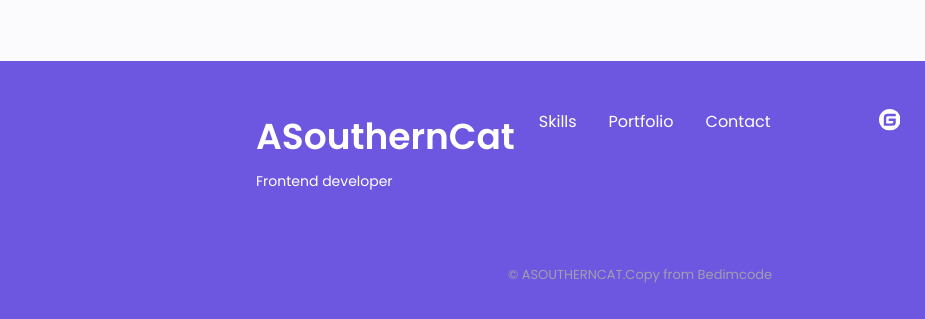
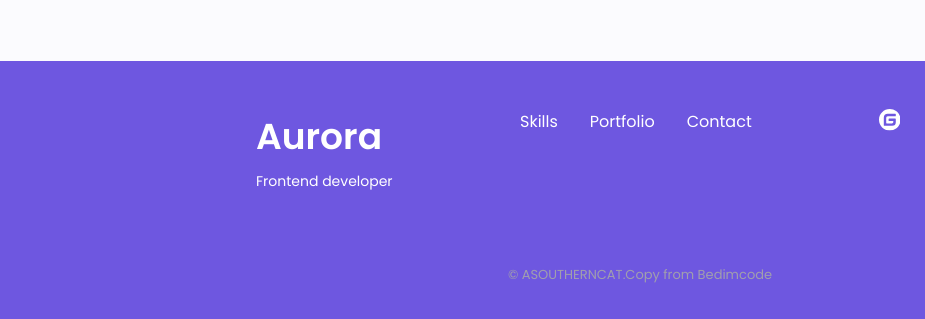
Before and after one commit to TG-Aurora/TG-Aurora.github.io, a plain HTML site: page index.html in a window 1280 px wide. Shown: the part 3532-3851 px from the top of the page, 0-925 px from the left. Drawn offline with nearby package versions, Linux system fonts and the light colour scheme; a script that the page names is missing.

Commit message:
Update index.html

```diff
--- a/index.html
+++ b/index.html
@@ -659,7 +659,7 @@
       <div class="footer__bg">
         <div class="footer__container container grid">
           <div>
-            <h1 class="footer__title">ASouthernCat</h1>
+            <h1 class="footer__title">Aurora</h1>
             <span class="footer__subtitle" i18n="home__subtitle"
               >Frontend developer</span
             >
```
